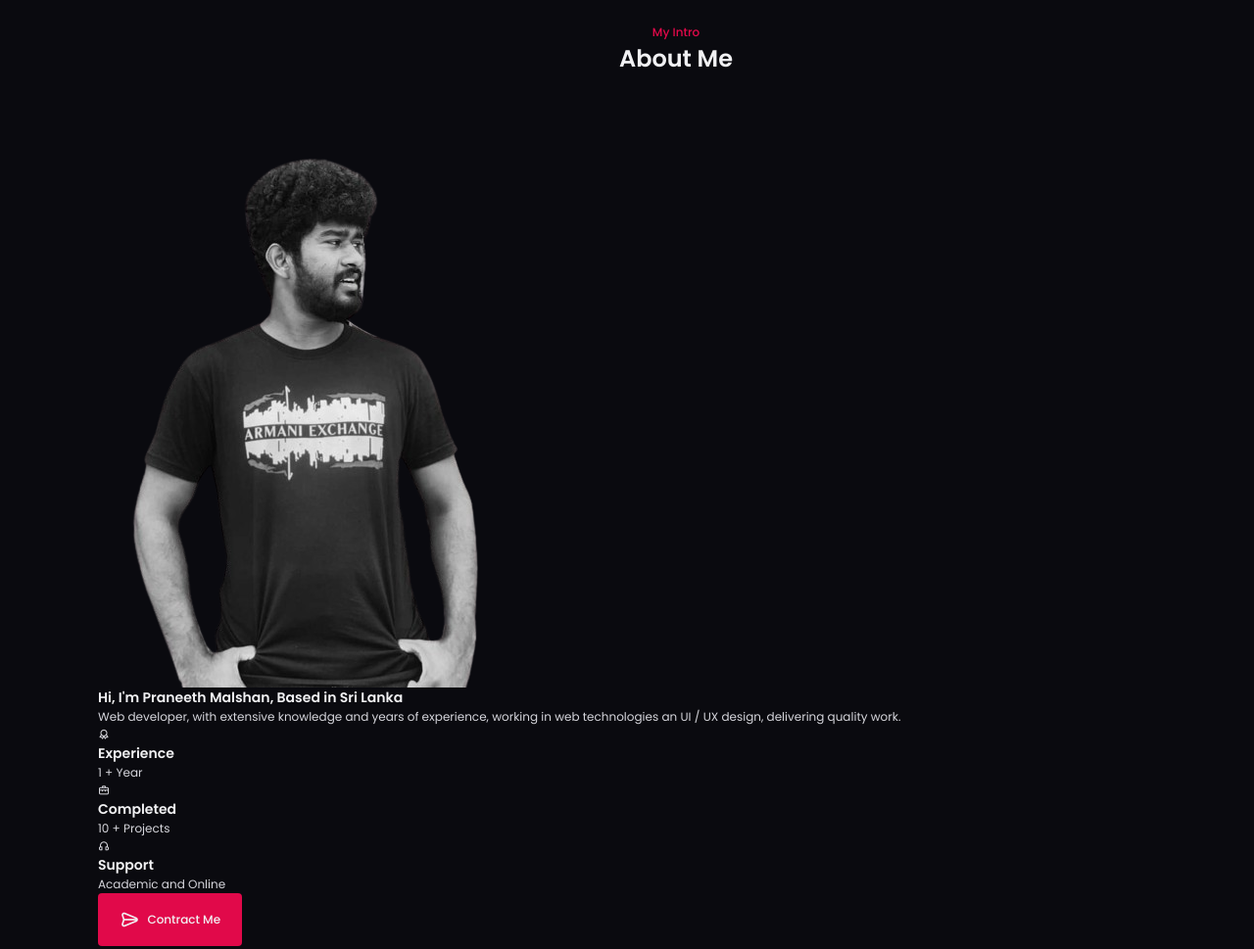
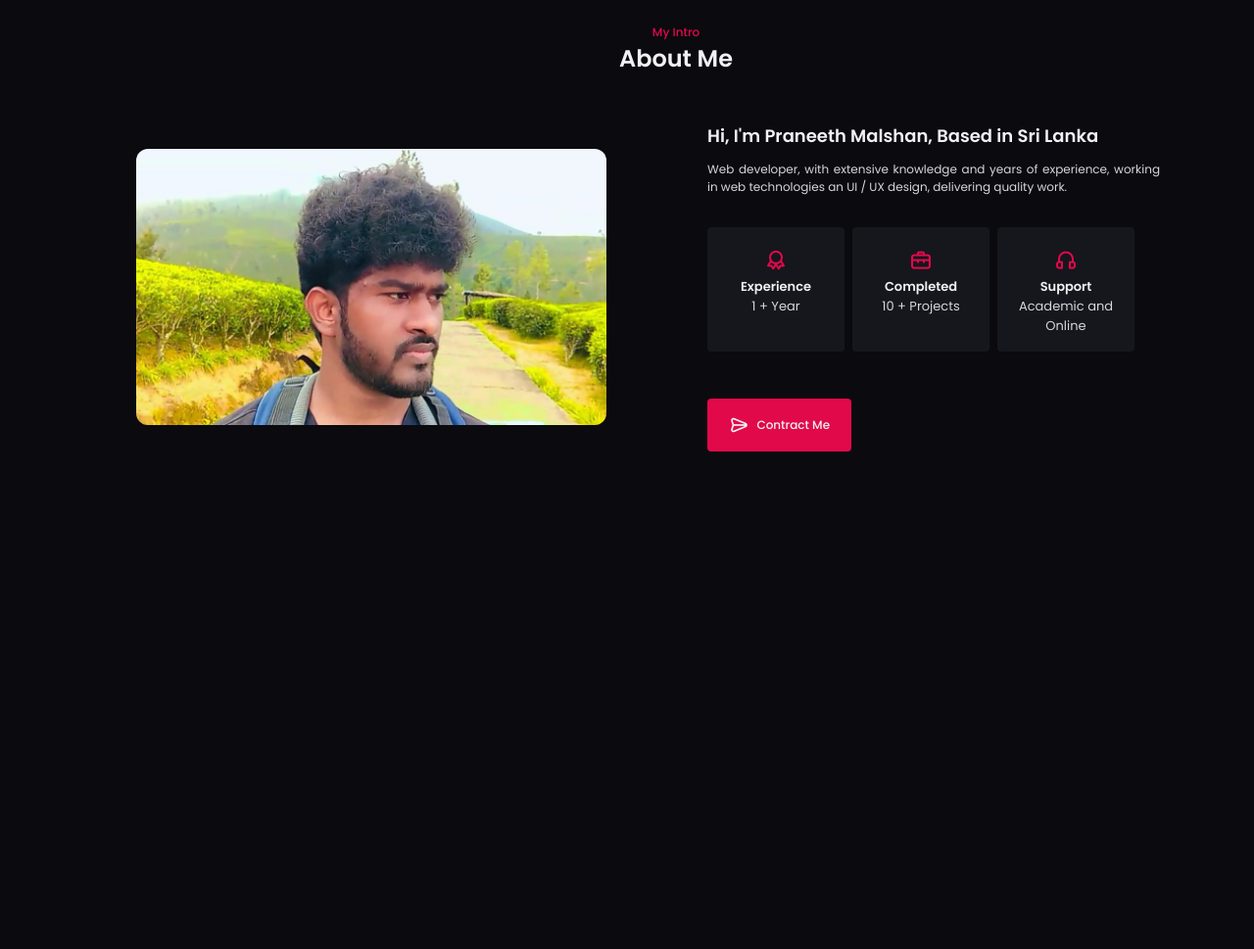
Before and after one commit to PraneethMalshan/My-Port-Folio-ll, a plain HTML site: page index.html in a window 1280 px wide. Shown: the part 880-1849 px from the top of the page at 98% size. After the commit the page ends 1373 px from the top, so only its background shows below. Drawn offline with nearby package versions, Linux system fonts and the light colour scheme.

Commit message:
Addes About page

```diff
--- a/assests/css/style.css
+++ b/assests/css/style.css
@@ -664,3 +664,57 @@
         transform: translateY(0);
     }
 }
+
+
+/*///////////////////////////////////////////////////////////////////////////////*/
+/*=====================  ABOUT SECTION  ======================================*/
+/*///////////////////////////////////////////////////////////////////////////////*/
+.about_container {
+    grid-template-columns: repeat(2, 1fr);
+    column-gap: 4rem;
+    align-items: center;
+}
+
+.about_img {
+    width: 480px;
+    border-radius: 0.75rem;
+    justify-self: center;
+}
+
+.about_heading {
+    font-size: var(--h3-font-size);
+    margin-bottom: var(--mb-0-075);
+}
+
+.about_description {
+    text-align: justify;
+    padding-right: 6rem;
+    margin-bottom: var(--mb-2);
+}
+
+.about_info {
+    grid-template-columns: repeat(3, 140px);
+    column-gap: .5rem;
+    margin-bottom: var(--mb-3);
+}
+
+.about_box {
+    text-align: center;
+    border-radius: .25rem;
+    padding: 1rem 1.25rem;
+    background-color: var(--box-color);
+}
+
+.about_icon {
+    font-size: 1.5rem;
+    color: var(--skin-color);
+    margin-bottom: var(--mb-0-075);
+}
+
+.about_title {
+    font-size: var(--small-font-size);
+}
+
+.about_subtitle {
+    font-size: var(--smaller-font-size);
+}
--- a/index.html
+++ b/index.html
@@ -198,13 +198,13 @@
         <h2 data-heading="My Intro" class="section_title">About Me</h2>
 
         <div class="about_container container grid">
-            <img src="assests/img/about-img.png" alt="" class="about_img">
+            <img src="assests/img/about-img.jpg" alt="" class="about_img">
 
             <div class="about_data">
                 <h3 class="about_heading">Hi, I'm Praneeth Malshan, Based in Sri Lanka</h3>
                 <p class="about_description">Web developer, with extensive knowledge and years of experience,
                     working in web technologies an UI / UX design, delivering quality work.</p>
-                <div class="about_info">
+                <div class="about_info grid">
                     <div class="about_box">
                         <i class="uil uil-award about_icon"></i>
                         <h3 class="about_title">Experience</h3>
```
Also changed, not shown: assests/img/about-img.jpg (added), assests/img/about-img.png (deleted).
